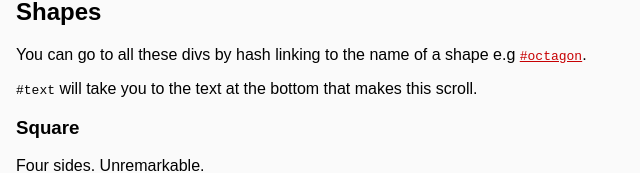
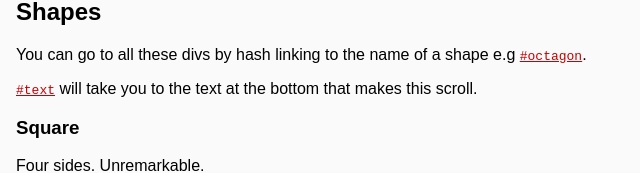
Before and after one commit to orourkea2017/hash-link-experiment, a React (Create React App) app: page /shapes in a window 1280 px wide. Shown: the part 408-581 px from the top of the page, without its empty margins (0-640 px from the left). Built offline with nearby package versions, Linux system fonts and the light colour scheme.

Commit message:
Added link to shapes#text

```diff
--- a/src/shapes.js
+++ b/src/shapes.js
@@ -6,7 +6,7 @@ const Shapes = () => (
     <div id='heading'>
       <h2>Shapes</h2>
       <p>You can go to all these divs by hash linking to the name of a shape e.g <Link to="/shapes#octagon"><code>#octagon</code></Link>.</p>
-      <p><code>#text</code> will take you to the text at the bottom that makes this scroll.</p>
+      <p><Link to="/shapes#text"><code>#text</code></Link> will take you to the text at the bottom that makes this scroll.</p>
     </div>
     <div id='body'>
       <div id='square'>
```
